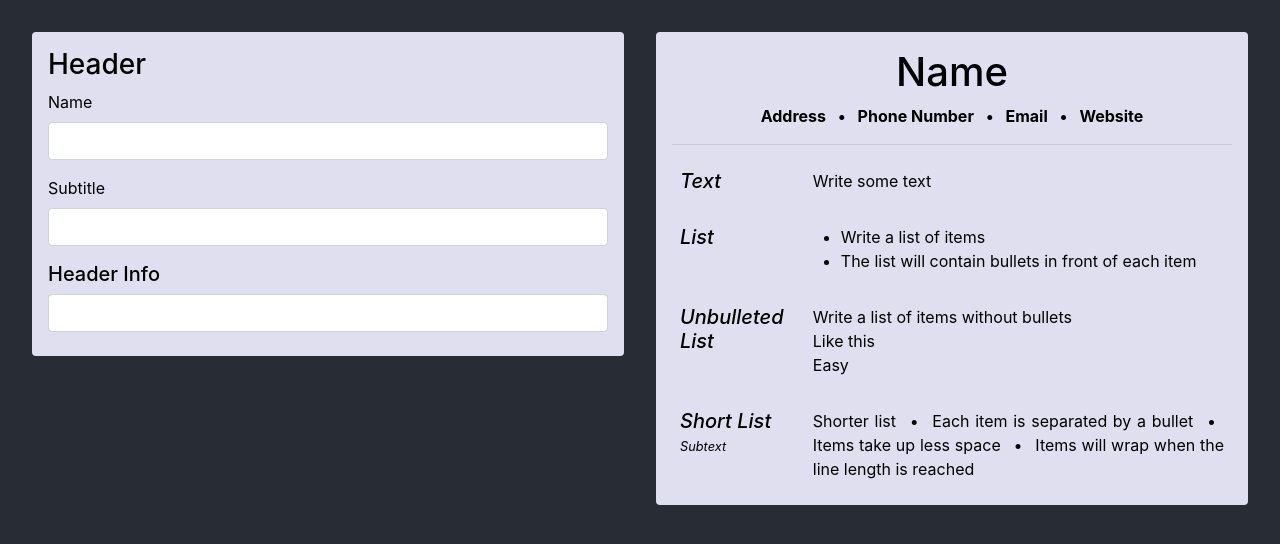
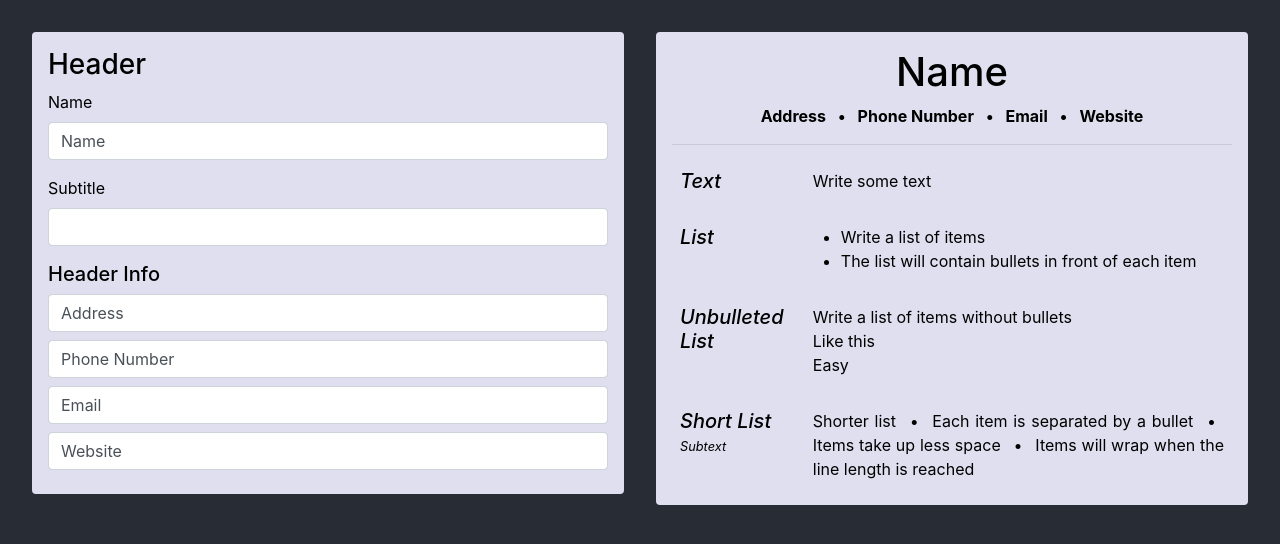
Before and after one commit to WKHAllen/BuildMyCV, a React (Create React App) app: page / in a window 1280 px wide. Shown: the top 544 px of the page. Built offline with nearby package versions, Linux system fonts and the light colour scheme.

Commit message:
Set up editor properties and states

```diff
--- a/src/components/App.tsx
+++ b/src/components/App.tsx
@@ -1,21 +1,48 @@
 import React from 'react';
 import '../css/App.css';
+import * as cvedit from '../cvedit';
 import Editor from'./Editor';
 import CV, { CVProps } from './CV';
 
 export interface AppProps {
-	cv: CVProps;
+	example: CVProps;
 }
 
-export default class App extends React.Component<AppProps> {
+export interface AppState {
+	openCV: string;
+	cvData: CVProps;
+}
+
+export default class App extends React.Component<AppProps, AppState> {
+	constructor(props: AppProps) {
+		super(props);
+
+		this.state = {
+			openCV: 'example',
+			cvData: props.example
+		};
+	}
+
+	componentDidMount() {
+		if (cvedit.getCVNames().length === 0) {
+			cvedit.setCV('example', { cv: this.props.example });
+		}
+
+		const openCV = cvedit.getOpen();
+		this.setState({
+			openCV: openCV || 'example',
+			cvData: (cvedit.getCV(openCV || 'example') as cvedit.cvStructure).cv
+		});
+	}
+
 	render() {
 		return (
 			<div className="App Side-By-Side-Container">
 				<div className="Side-By-Side">
-					<Editor />
+					<Editor cv={this.props.example} />
 				</div>
 				<div className="Side-By-Side">
-					<CV {...this.props.cv} />
+					<CV {...this.props.example} />
 				</div>
 			</div>
 		);
--- a/src/components/EditHeader.tsx
+++ b/src/components/EditHeader.tsx
@@ -3,7 +3,9 @@ import '../css/EditHeader.css';
 import EditorHeaderInfo from './EditHeaderInfo';
 
 export interface EditHeaderProps {
-
+	title: string;
+	subtitle?: string;
+	headingInfo: string[];
 }
 
 export default class EditorHeader extends React.Component<EditHeaderProps> {
@@ -13,13 +15,13 @@ export default class EditorHeader extends React.Component<EditHeaderProps> {
 				<h3>Header</h3>
 				<div className="form-group">
 					<label htmlFor="name-input">Name</label>
-					<input type="text" className="form-control" id="name-input" />
+					<input type="text" className="form-control" id="name-input" defaultValue={this.props.title} />
 				</div>
 				<div className="form-group">
 					<label htmlFor="subtitle-input">Subtitle</label>
-					<input type="text" className="form-control" id="subtitle-input" />
+					<input type="text" className="form-control" id="subtitle-input" defaultValue={this.props.subtitle} />
 				</div>
-				<EditorHeaderInfo />
+				<EditorHeaderInfo infoItems={this.props.headingInfo} />
 			</div>
 		);
 	}
--- a/src/components/EditHeaderInfo.tsx
+++ b/src/components/EditHeaderInfo.tsx
@@ -2,7 +2,7 @@ import React from 'react';
 import '../css/EditHeaderInfo.css';
 
 export interface EditHeaderInfoProps {
-
+	infoItems: string[];
 }
 
 export interface EditHeaderInfoState {
@@ -14,7 +14,7 @@ export default class EditorHeaderInfo extends React.Component<EditHeaderInfoProp
 		super(props);
 
 		this.state = {
-			infoItems: ['']
+			infoItems: props.infoItems.length > 0 ? props.infoItems : ['']
 		};
 	}
 
--- a/src/components/Editor.tsx
+++ b/src/components/Editor.tsx
@@ -1,16 +1,17 @@
 import React from 'react';
 import '../css/Editor.css';
 import EditHeader from './EditHeader';
+import { CVProps } from './CV';
 
 export interface EditorProps {
-
+	cv: CVProps;
 }
 
 export default class Editor extends React.Component<EditorProps> {
 	render() {
 		return (
 			<div className="Editor">
-				<EditHeader />
+				<EditHeader {...this.props.cv.header} />
 			</div>
 		);
 	}
--- a/src/cvData.ts
+++ b/src/cvedit.ts
@@ -1,7 +1,8 @@
 const cvNamesKey = 'CVNames';
+const cvOpenKey = 'CVOpen';
 const cvKeyPrefix = 'CV-';
 
-interface cvStructure {
+export interface cvStructure {
 	cv: {
 		header: {
 			title: string;
@@ -44,6 +45,11 @@ export function getCV(cvName: string): cvStructure | null {
 export function setCV(cvName: string, cv: cvStructure): void {
 	const cvString = JSON.stringify(cv);
 	localStorage.setItem(cvKeyPrefix + cvName, cvString);
+	let cvNames = getCVNames();
+	if (!cvNames.includes(cvName)) {
+		cvNames.push(cvName);
+		localStorage.setItem(cvNamesKey, JSON.stringify(cvNames));
+	}
 }
 
 export function renameCV(cvName: string, newCVName: string): void {
@@ -57,3 +63,11 @@ export function renameCV(cvName: string, newCVName: string): void {
 export function deleteCV(cvName: string): void {
 	localStorage.removeItem(cvKeyPrefix + cvName);
 }
+
+export function getOpen(): string | null {
+	return localStorage.getItem(cvOpenKey);
+}
+
+export function setOpen(cvName: string): void {
+	localStorage.setItem(cvOpenKey, cvName);
+}
--- a/src/index.tsx
+++ b/src/index.tsx
@@ -3,11 +3,11 @@ import ReactDOM from 'react-dom';
 import './index.css';
 import App from './components/App';
 import reportWebVitals from './reportWebVitals';
-import * as cv from './cv.json';
+import * as exampleCV from './example.json';
 
 ReactDOM.render(
   <React.StrictMode>
-    <App cv={cv.cv} />
+    <App example={exampleCV.cv} />
   </React.StrictMode>,
   document.getElementById('root')
 );
```
Also changed, not shown: src/example.json (renamed from src/cv.json).
